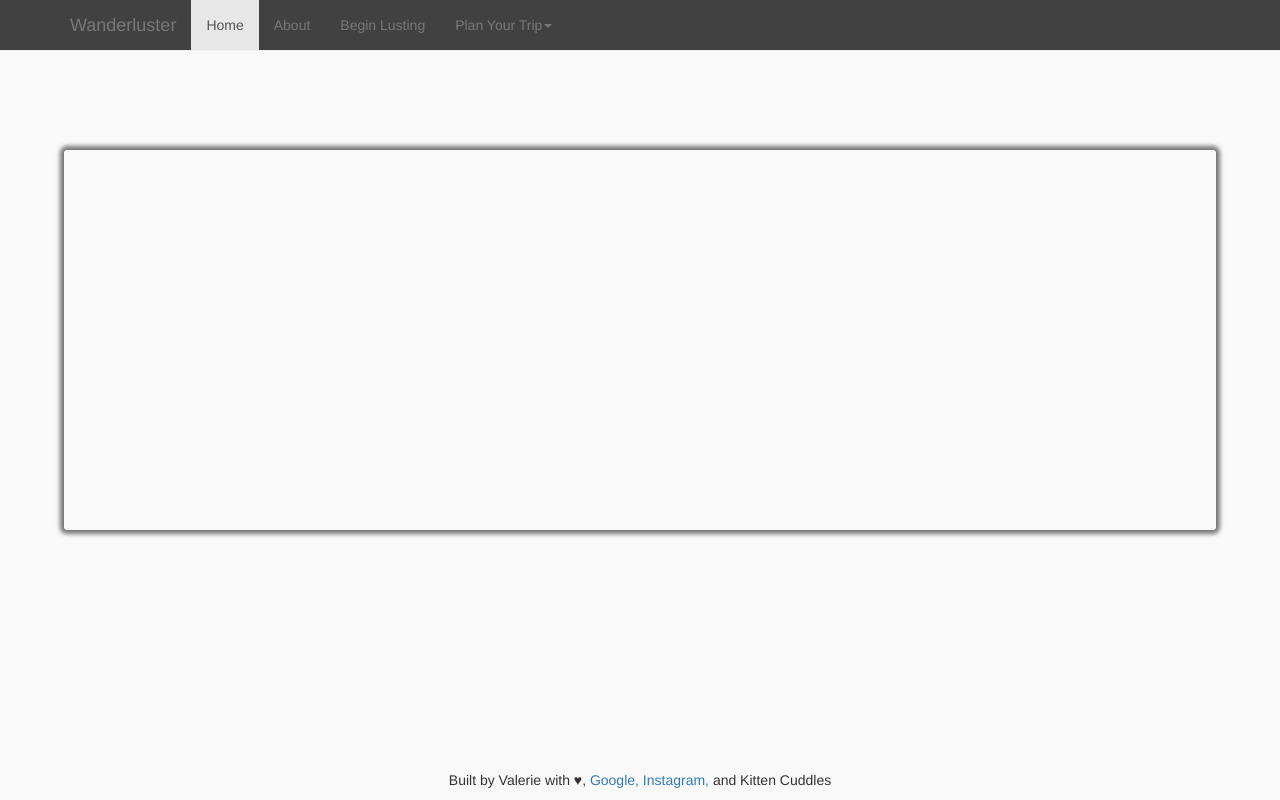
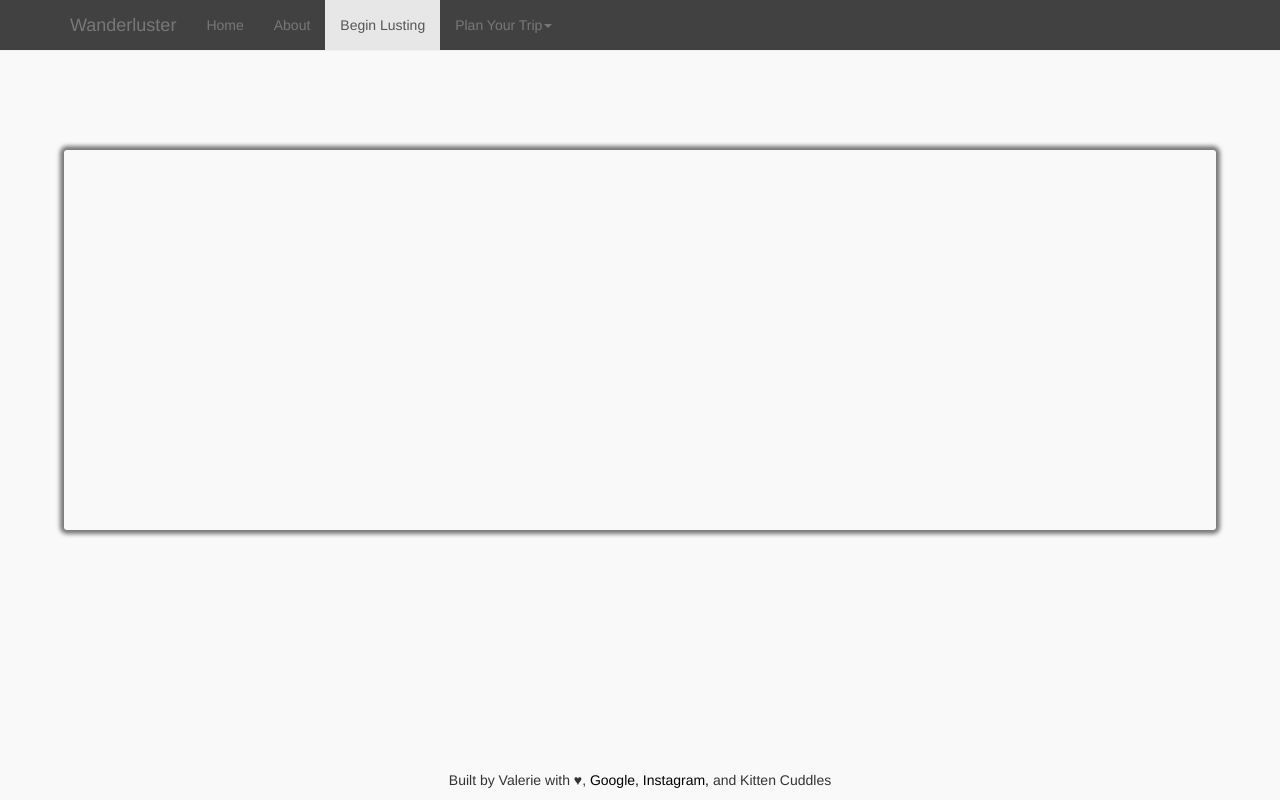
Before and after one commit to joyvaleriee/Wanderlusting_Starter, a plain HTML site: page beginLusting.html in a window 1280 px wide. Drawn offline with nearby package versions, Linux system fonts and the light colour scheme; some packages are replaced by stand-ins of ours.

Commit message:
presentation timeeeeeees

```diff
--- a/beginLusting.html
+++ b/beginLusting.html
@@ -21,9 +21,9 @@
 		</div>
 		<div id="navbar" class="navbar-collapse collapse" aria-expanded="false" style="height: 1px;">
 			  <ul class="nav navbar-nav">
-				<li class="active"><a href="index.html">Home</a></li>
+				<li><a href="index.html">Home</a></li>
 				<li><a href="#about">About</a></li>
-				<li><a href="beginLusting.html">Begin Lusting</a></li>
+				<li class="active"><a href="beginLusting.html">Begin Lusting</a></li>
 <!-- 				<li> <a href="#" class="lightbox-open js-lightbox-open"> Open Lightbox</a></li> -->
 				<li class="dropdown">
 				  <a href="#" class="dropdown-toggle" data-toggle="dropdown" role="button" aria-haspopup="true" aria-expanded="false">Plan Your Trip<span class="caret"></span></a>
@@ -58,11 +58,13 @@
  	<footer class="footer--custom">
 		<div class="container--custom">
 		   <p class="footer--text">Built by Valerie with &hearts;,
-		   		<a href="https://www.lmgify.com/" target="_blank">Google, </a>
-		   		<a href="https://www.instagram.com/joyvalerieee/" target="_blank">Instagram, </a>
+		   		<a d="footer--links" href="https://www.lmgify.com/" target="_blank">Google, </a>
+		   		<a id="footer--links" href="https://www.instagram.com/joyvalerieee/" target="_blank">Instagram, </a>
 		   	and Kitten Cuddles</p>
 		</div>
-	<footer>
+	</footer>
+
+
 
 	<script type="text/javascript" src="http://code.jquery.com/jquery-1.11.0.min.js"></script>
 	<script src='https://maxcdn.bootstrapcdn.com/bootstrap/3.3.6/js/bootstrap.min.js'></script>
--- a/javascript/main.js
+++ b/javascript/main.js
@@ -93,7 +93,7 @@ DepManager(APIURL,'google')
     }
 );
 
-
+ $()
 
 
 
--- a/styles/main.css
+++ b/styles/main.css
@@ -9,6 +9,7 @@ body {
 li {
 	list-style: none;
 }
+
 
 .navbar-default{
     background-color: rgba(0, 0, 0, 0.74);
@@ -84,7 +85,9 @@ li {
 	-webkit-box-shadow:0px 0px 5px 5px #444444;
 	box-shadow:0px 0px 5px 5px #444444;
 	display: none;
-	overflow: scroll;
+	overflow-y: scroll;
+	overflow-x: hidden;
+
 
 }
 
@@ -164,3 +167,23 @@ li {
 .img--2 {
 	background-image: src ="images/Travel2.png";
 }
+
+/*footer link decorations */
+a:link {
+	text-decoration: none;
+	color: black;
+}
+
+a:hover {
+	color: pink;
+	text-decoration: none;
+}
+#footer--links {
+	text-decoration: none;
+	color: black;
+}
+
+#footer--links:hover {
+	color: pink;
+	text-decoration: none;
+}
```
Also changed, not shown: index.html (+2 -2 lines).
